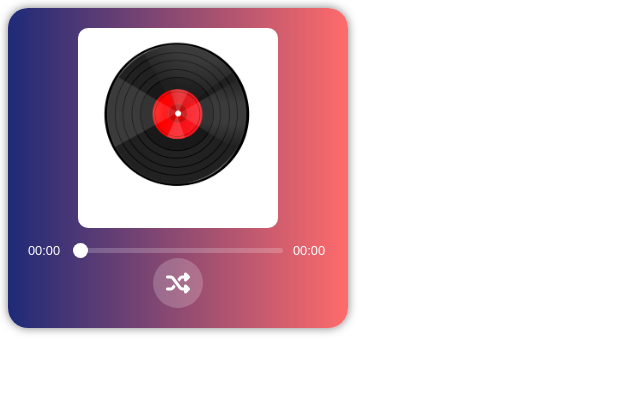
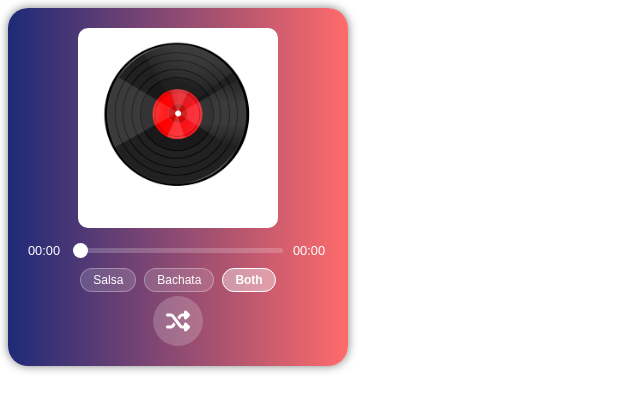
Before and after one commit to ivnprad/webaidj, a Nuxt app in the folder frontend/: page / in a window 1280 px wide. Shown: the top 410 px of the page, without its empty margins (0-640 px from the left). Built offline with nearby package versions, Linux system fonts and the light colour scheme.

Commit message:
Frontend Genre Selection

```diff
--- a/frontend/components/AudioPlayerShell.vue
+++ b/frontend/components/AudioPlayerShell.vue
@@ -34,6 +34,15 @@
         </button>
       </div>
 
+      <div class="genre-selector">
+        <button
+          v-for="g in ['salsa', 'bachata', 'both']"
+          :key="g"
+          :class="['genre-btn', { active: selectedGenre === g }]"
+          @click="emit('genre-change', g)"
+        >{{ g }}</button>
+      </div>
+
       <div class="backend-controls">
         <button @click="emit('stream-play')" class="control-btn stream-play" aria-label="Stream Play">
           <i class="fas fa-random"></i>
@@ -53,6 +62,7 @@ const props = defineProps({
   duration: { type: Number, required: true },
   isPlaying: { type: Boolean, required: true },
   showTransportControls: { type: Boolean, default: false },
+  selectedGenre: { type: String, required: true },
 })
 
 const emit = defineEmits([
@@ -62,6 +72,7 @@ const emit = defineEmits([
   'seek',
   'stream-play',
   'toggle-shuffle',
+  'genre-change',
 ])
 
 const onSeek = (event) => {
@@ -201,4 +212,32 @@ const formatTime = (time) => {
 .play-pause:hover {
   animation: pulse 1s infinite;
 }
+
+.genre-selector {
+  display: flex;
+  gap: 8px;
+  margin: 10px 0 4px;
+}
+
+.genre-btn {
+  background: rgba(255, 255, 255, 0.15);
+  border: 1px solid rgba(255, 255, 255, 0.3);
+  color: white;
+  border-radius: 12px;
+  padding: 4px 12px;
+  font-size: 0.75em;
+  cursor: pointer;
+  text-transform: capitalize;
+  transition: background 0.2s;
+}
+
+.genre-btn:hover {
+  background: rgba(255, 255, 255, 0.25);
+}
+
+.genre-btn.active {
+  background: rgba(255, 255, 255, 0.4);
+  border-color: white;
+  font-weight: bold;
+}
 </style>
--- a/frontend/pages/index.vue
+++ b/frontend/pages/index.vue
@@ -7,11 +7,13 @@
   :is-playing="isPlaying"
   :show-transport-controls="hasStreamInitialized"
   :response-message="responseMessage"
+  :selected-genre="selectedGenre"
   @previous="previousTrack"
   @play-pause="togglePlayPause"
   @next="nextTrack"
   @seek="onProgressChangeFromShell"
   @stream-play="streamPlay"
+  @genre-change="selectedGenre = $event"
 />
 
 <audio
@@ -37,6 +39,7 @@ import { useDualDeckPlayer } from '~/composables/useDualDeckPlayer'
 
 const responseMessage = ref('');
 const hasStreamInitialized = ref(false)
+const selectedGenre = ref('both')
 
 const streamTrack = ref(null) // {title, artist}
 const displayTrack = computed(() => streamTrack.value || {
@@ -164,7 +167,8 @@ async function streamPlay() {
         overlapStarted.value = false
 
         const response = await $fetch(buildApiUrl('/api/play'), {
-            method: 'POST'
+            method: 'POST',
+            body: { genre: selectedGenre.value }
         })
 
         streamTrack.value = response.currentTrack
```
